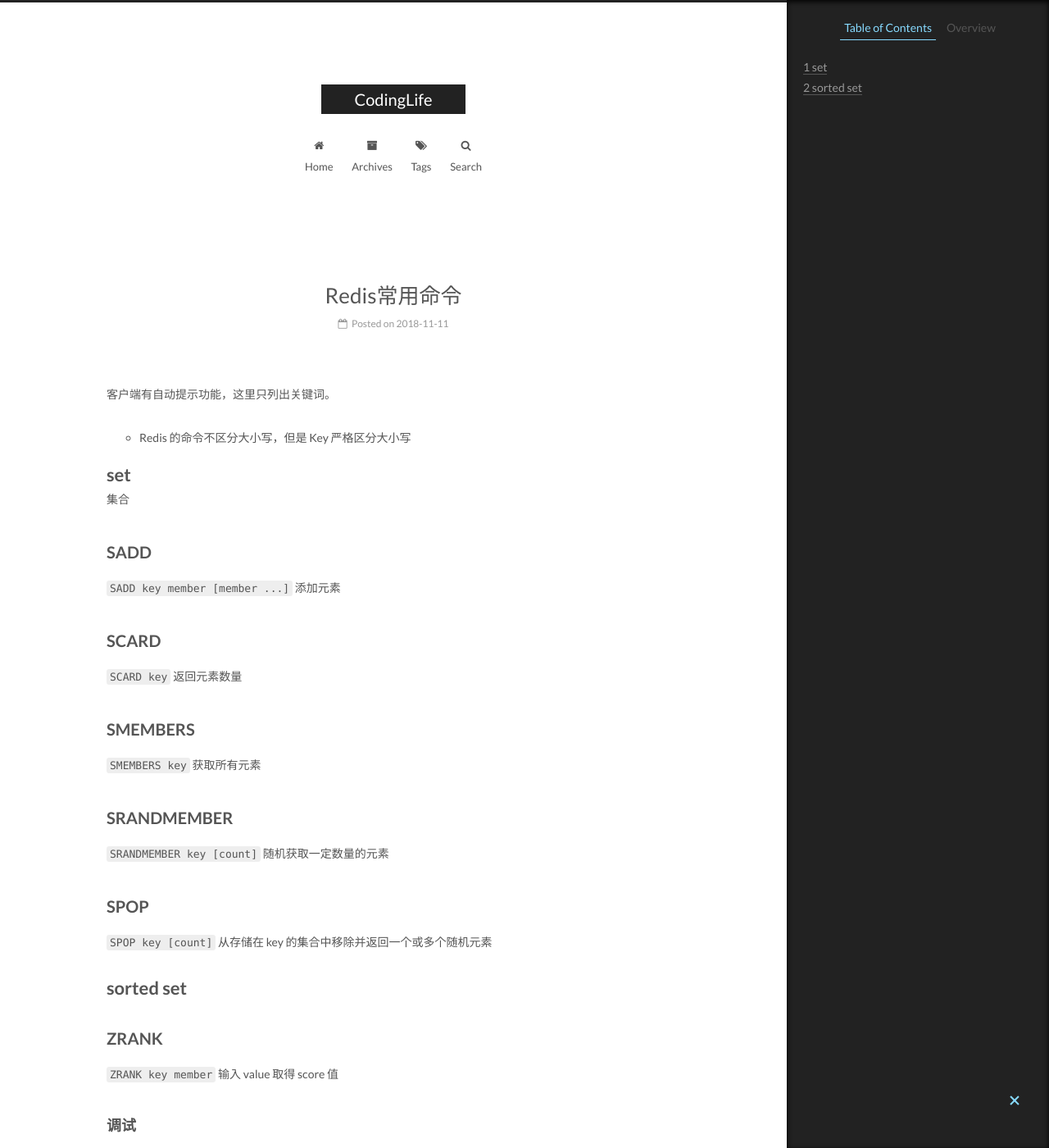
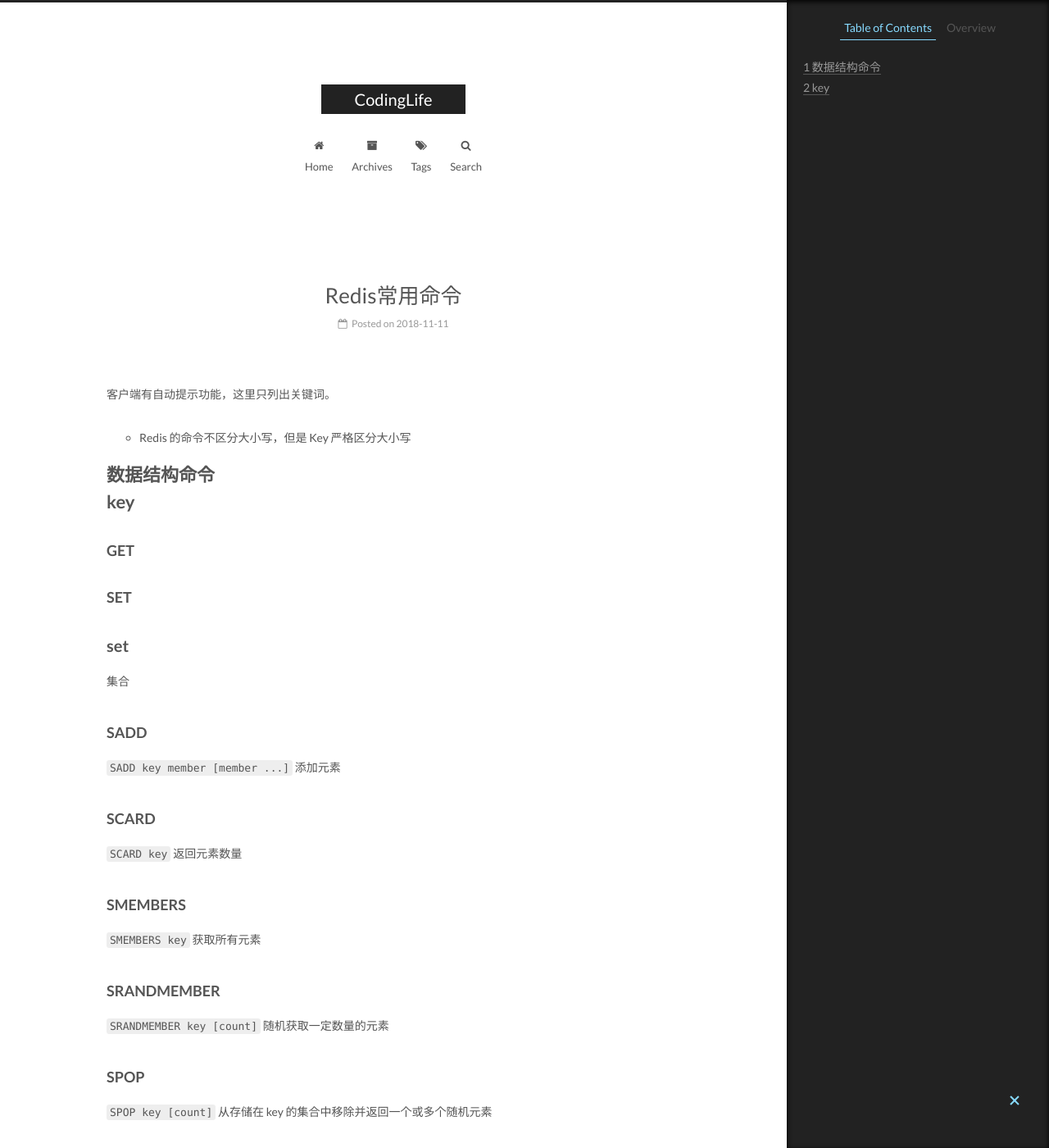
Before and after one commit to CodeHunter2006/CodeHunter2006.github.io, a Jekyll site: the page built from _posts/2018-11-11-Redis_CMD.md, in a window 1280 px wide and 1400 px high. Shown: the whole window at 82% size. Built offline with Jekyll 4.4.1, drawn with Linux system fonts in a browser that asks for light colours.

Commit message:
doc: add contents

```diff
--- a/_posts/2018-11-11-Redis_CMD.md
+++ b/_posts/2018-11-11-Redis_CMD.md
@@ -9,38 +9,48 @@ tags: Redis
 
 - Redis 的命令不区分大小写，但是 Key 严格区分大小写
 
-# set
+# 数据结构命令
+
+# key
+
+### GET
+
+### SET
+
+## set
 
 集合
 
-## SADD
+### SADD
 
 `SADD key member [member ...]`
 添加元素
 
-## SCARD
+### SCARD
 
 `SCARD key`
 返回元素数量
 
-## SMEMBERS
+### SMEMBERS
 
 `SMEMBERS key`
 获取所有元素
 
-## SRANDMEMBER
+### SRANDMEMBER
 
 `SRANDMEMBER key [count]`
 随机获取一定数量的元素
 
-## SPOP
+### SPOP
 
 `SPOP key [count]`
 从存储在 key 的集合中移除并返回一个或多个随机元素
 
-# sorted set
+## hash
 
-## ZRANK
+## sorted set
+
+### ZRANK
 
 `ZRANK key member`
 输入 value 取得 score 值
```
Also changed, not shown: _posts/2018-09-12-Redis_datatype.md (+0 -2 lines), _posts/2022-10-13-Java_package.md (+4 -0 lines).
